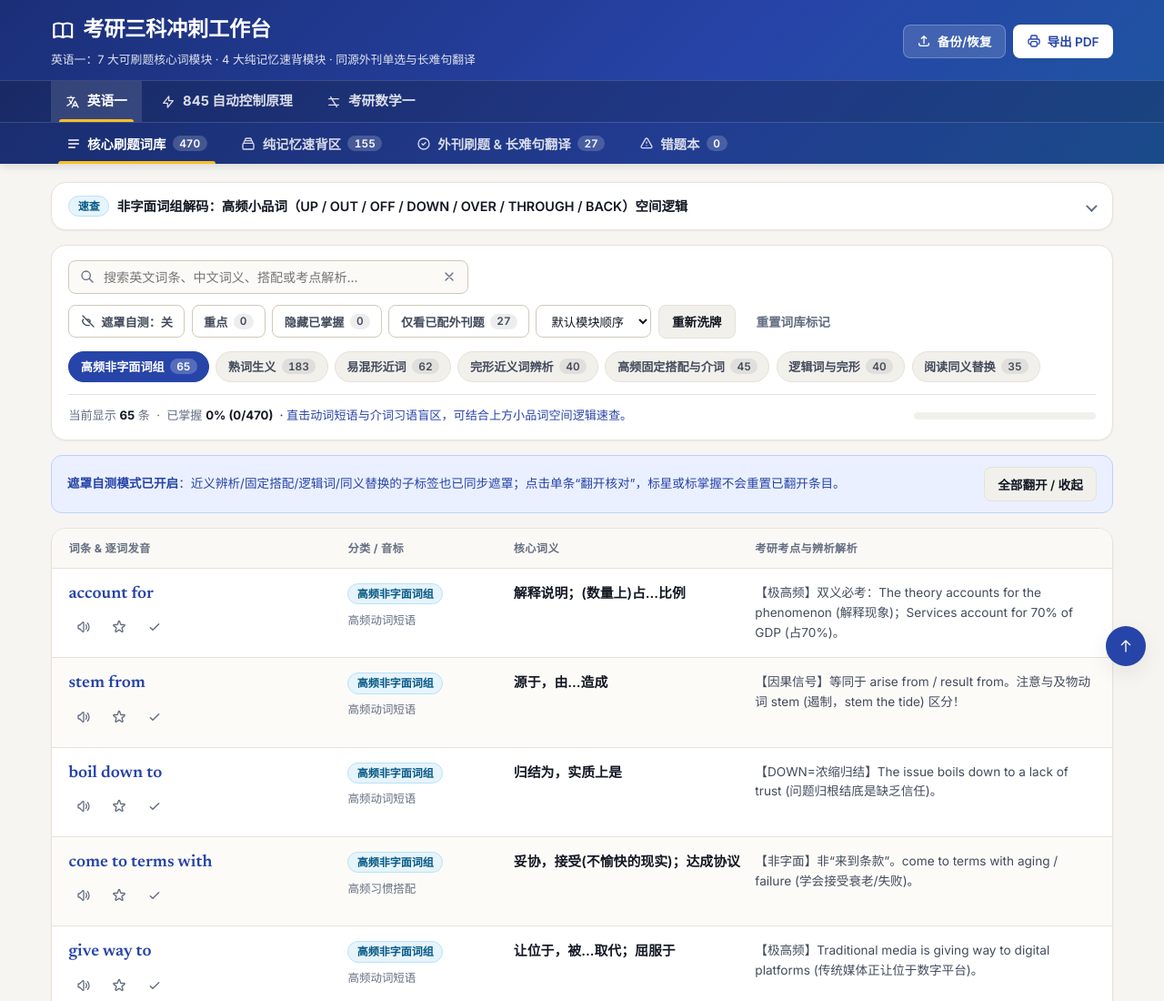
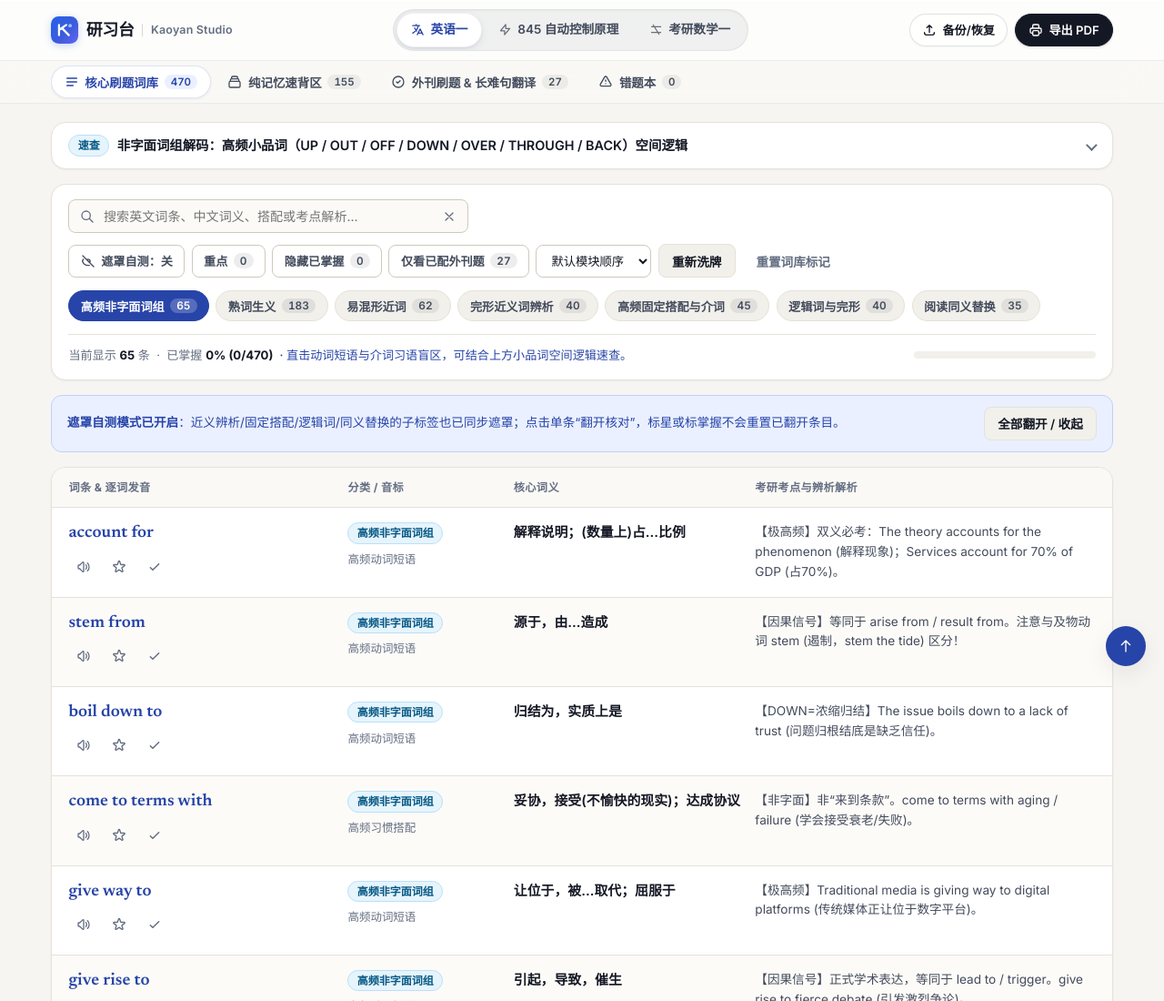
Before and after one commit to SilverHerring1/kaoyan, a plain HTML site: page index.html in a window 1280 px wide. Shown: the top 1100 px of the page at 91% size. Drawn offline with nearby package versions, Linux system fonts and the light colour scheme.

Commit message:
小更新

```diff
--- a/assets/app.js
+++ b/assets/app.js
@@ -191,10 +191,10 @@ function initTabs(store, onTabChange) {
   const panels = new Map(tabs.map(t => [t.dataset.panel, document.getElementById(t.dataset.panel)]));
 
   const titleMap = {
-    'panel-vocab': '核心刷题词库 · 英语一 | 考研三科冲刺工作台',
-    'panel-memorize': '纯记忆速背区 · 英语一 | 考研三科冲刺工作台',
-    'panel-quiz': '外刊刷题与长难句翻译 · 英语一 | 考研三科冲刺工作台',
-    'panel-mistakes': '错题本 · 英语一 | 考研三科冲刺工作台',
+    'panel-vocab': '核心刷题词库 · 英语一 | 研习台 · Kaoyan Studio',
+    'panel-memorize': '纯记忆速背区 · 英语一 | 研习台 · Kaoyan Studio',
+    'panel-quiz': '外刊刷题与长难句翻译 · 英语一 | 研习台 · Kaoyan Studio',
+    'panel-mistakes': '错题本 · 英语一 | 研习台 · Kaoyan Studio',
   };
 
   function activate(panelId, moveFocus = false) {
@@ -210,7 +210,7 @@ function initTabs(store, onTabChange) {
       }
     }
     if (store.activeSubject === 'english') {
-      document.title = titleMap[panelId] || '英语一 | 考研三科冲刺工作台';
+      document.title = titleMap[panelId] || '英语一 | 研习台 · Kaoyan Studio';
     }
     if (onTabChange) onTabChange(panelId);
   }
--- a/assets/stem.js
+++ b/assets/stem.js
@@ -1563,7 +1563,7 @@ export function initStemSubjectView(store, { subjectId, containerId }) {
     if (store.activeSubject !== subjectId || !state.manifest) return;
     const chMeta = getActiveChapterMeta();
     const prefix = chMeta ? `${chMeta.num} ${chMeta.title} · ` : '';
-    document.title = `${prefix}${state.manifest.subjectName} | 考研三科冲刺工作台`;
+    document.title = `${prefix}${state.manifest.subjectName} | 研习台 · Kaoyan Studio`;
   }
 
   async function activate() {
--- a/assets/styles.css
+++ b/assets/styles.css
@@ -74,7 +74,7 @@
   --radius-lg: 16px;
   --shadow-sm: 0 1px 2px rgba(20, 24, 36, 0.05);
   --shadow-md: 0 8px 24px rgba(20, 24, 36, 0.08);
-  --header-offset: 176px;
+  --header-offset: 92px;
 }
 
 *, *::before, *::after {
@@ -136,16 +136,45 @@ body {
   outline-offset: 2px;
 }
 
-/* Header & Primary Tabs */
+/* Header & Primary Tabs — Apple Liquid Glass / Lenso UI Inspired */
 .site-header {
-  background: linear-gradient(135deg, #1b2f78 0%, #2744a8 60%, #1e56a0 100%);
-  color: #ffffff;
   position: sticky;
   top: 0;
   z-index: 40;
   min-width: 0;
   max-width: 100%;
-  box-shadow: 0 2px 10px rgba(17, 24, 39, 0.14);
+  container-type: scroll-state;
+  container-name: site-header;
+}
+
+.site-header-surface {
+  background: rgba(255, 255, 255, 0.76);
+  backdrop-filter: saturate(180%) blur(20px);
+  -webkit-backdrop-filter: saturate(180%) blur(20px);
+  color: var(--ink-primary);
+  border-bottom: 1px solid rgba(15, 23, 42, 0.08);
+  box-shadow: inset 0 1px 0 rgba(255, 255, 255, 0.85);
+  transition: background-color 0.22s ease, box-shadow 0.22s ease, border-color 0.22s ease;
+}
+
+@container site-header scroll-state(stuck: top) {
+  .site-header-surface {
+    background: rgba(255, 255, 255, 0.88);
+    border-bottom-color: rgba(15, 23, 42, 0.11);
+    box-shadow:
+      inset 0 1px 0 rgba(255, 255, 255, 0.94),
+      0 8px 24px rgba(15, 23, 42, 0.07),
+      0 1px 3px rgba(15, 23, 42, 0.04);
+  }
+}
+
+@media (prefers-reduced-transparency: reduce) {
+  .site-header-surface,
+  .tab-bar-wrap {
+    backdrop-filter: none;
+    -webkit-backdrop-filter: none;
+    background: #ffffff;
+  }
 }
 
 .header-inner {
@@ -153,55 +182,70 @@ body {
   flex-wrap: wrap;
   align-items: center;
   justify-content: space-between;
-  gap: 0.85rem;
-  padding-block: 0.9rem 0.75rem;
+  gap: 0.75rem 1rem;
+  padding-block: 0.65rem;
+}
+
+.brand-block {
+  flex-shrink: 0;
 }
 
 .brand-title-row {
   display: flex;
   align-items: center;
   gap: 0.55rem;
-  flex-wrap: wrap;
-}
-
-.brand-title-row h1 {
+}
+
+.brand-mark {
+  display: inline-flex;
+  width: 30px;
+  height: 30px;
+  flex-shrink: 0;
+  border-radius: 9px;
+  box-shadow: 0 2px 8px rgba(37, 99, 235, 0.25), inset 0 1px 0 rgba(255, 255, 255, 0.35);
+}
+
+.brand-mark svg {
+  width: 100%;
+  height: 100%;
+  display: block;
+}
+
+.brand-title-row h1,
+.brand-title {
   margin: 0;
-  font-size: clamp(1.1rem, 2.2vw, 1.45rem);
+  font-size: 1.12rem;
   font-weight: 700;
-  letter-spacing: -0.01em;
-}
-
-.icon-brand {
-  width: 1.65rem;
-  height: 1.65rem;
+  letter-spacing: -0.02em;
+  color: var(--ink-primary);
+  line-height: 1.2;
+}
+
+.brand-divider {
+  width: 1px;
+  height: 14px;
+  background: rgba(15, 23, 42, 0.16);
   flex-shrink: 0;
 }
 
-.header-badge {
-  font-size: 0.75rem;
+.brand-en {
+  font-size: 0.78rem;
   font-weight: 600;
-  padding: 0.15rem 0.6rem;
-  border-radius: 999px;
-  background: rgba(255, 255, 255, 0.18);
-  border: 1px solid rgba(255, 255, 255, 0.28);
-  color: #ffffff;
-}
-
-.brand-subtitle {
-  margin: 0.25rem 0 0;
-  font-size: 0.8rem;
-  color: rgba(255, 255, 255, 0.86);
+  letter-spacing: 0.015em;
+  color: var(--ink-muted);
+  white-space: nowrap;
 }
 
 .header-actions {
   display: flex;
   align-items: center;
-  gap: 0.5rem;
+  gap: 0.45rem;
+  flex-shrink: 0;
 }
 
 .tab-bar-wrap {
-  background: rgba(15, 23, 42, 0.18);
-  border-top: 1px solid rgba(255, 255, 255, 0.14);
+  background: rgba(246, 245, 241, 0.62);
+  border-top: 1px solid rgba(15, 23, 42, 0.06);
 }
 
 .primary-tablist {
@@ -209,6 +253,7 @@ body {
   gap: 0.25rem;
   overflow-x: auto;
   scrollbar-width: none;
+  padding-block: 0.32rem;
 }
 
 .primary-tablist::-webkit-scrollbar {
@@ -220,42 +265,43 @@ body {
   flex: none;
   display: inline-flex;
   align-items: center;
-  gap: 0.45rem;
-  padding: 0.75rem 1.05rem;
+  gap: 0.42rem;
+  padding: 0.42rem 0.85rem;
+  border-radius: 999px;
   background: transparent;
-  border: 0;
-  color: rgba(255, 255, 255, 0.82);
+  border: 1px solid transparent;
+  color: var(--ink-secondary);
   font-family: inherit;
-  font-size: 0.9rem;
+  font-size: 0.84rem;
   font-weight: 600;
   cursor: pointer;
-  transition: color 0.15s ease, background-color 0.15s ease;
+  transition: color 0.16s ease, background-color 0.16s ease, border-color 0.16s ease, box-shadow 0.16s ease;
 }
 
 .primary-tab:hover {
-  color: #ffffff;
-  background: rgba(255, 255, 255, 0.08);
+  color: var(--ink-primary);
+  background: rgba(15, 23, 42, 0.045);
 }
 
 .primary-tab[aria-selected="true"] {
-  color: #ffffff;
-}
-
-.primary-tab[aria-selected="true"]::after {
-  content: "";
-  position: absolute;
-  inset: auto 0.5rem 0;
-  border-block-end: 3px solid #fbbf24;
-  border-radius: 3px 3px 0 0;
+  color: var(--accent);
+  background: #ffffff;
+  border-color: rgba(39, 68, 168, 0.14);
+  box-shadow: 0 1px 3px rgba(15, 23, 42, 0.07);
 }
 
 .tab-count {
-  font-size: 0.74rem;
-  padding: 0.1rem 0.48rem;
+  font-size: 0.72rem;
+  padding: 0.08rem 0.44rem;
   border-radius: 999px;
-  background: rgba(255, 255, 255, 0.18);
-  color: #ffffff;
+  background: rgba(15, 23, 42, 0.06);
+  color: var(--ink-secondary);
   font-variant-numeric: tabular-nums;
+}
+
+.primary-tab[aria-selected="true"] .tab-count {
+  background: var(--accent-soft);
+  color: var(--accent);
 }
 
 /* Icons & Buttons */
@@ -283,22 +329,33 @@ body {
 }
 
 .btn-ghost {
-  background: rgba(255, 255, 255, 0.14);
+  background: rgba(255, 255, 255, 0.72);
+  color: var(--ink-primary);
+  border-color: rgba(15, 23, 42, 0.12);
+  border-radius: 999px;
+  padding: 0.4rem 0.85rem;
+  font-size: 0.82rem;
+  box-shadow: 0 1px 2px rgba(15, 23, 42, 0.04);
+}
+
+.btn-ghost:hover {
+  background: #ffffff;
+  border-color: rgba(15, 23, 42, 0.22);
+}
+
+.btn-solid {
+  background: #141824;
   color: #ffffff;
-  border-color: rgba(255, 255, 255, 0.25);
-}
-
-.btn-ghost:hover {
-  background: rgba(255, 255, 255, 0.24);
-}
-
-.btn-solid {
-  background: #ffffff;
-  color: var(--accent);
+  border-color: #141824;
+  border-radius: 999px;
+  padding: 0.4rem 0.9rem;
+  font-size: 0.82rem;
+  box-shadow: 0 1px 3px rgba(15, 23, 42, 0.14);
 }
 
 .btn-solid:hover {
-  background: var(--accent-soft);
+  background: var(--accent);
+  border-color: var(--accent);
 }
 
 .btn-primary {
@@ -1835,26 +1892,29 @@ kbd {
 }
 
 /* ==========================================================================
-   三科顶层切换导航（语义 <nav> + <a> + aria-current="page"）
+   三科顶层分段胶囊导航（Liquid Glass Segmented Control，语义 <nav> + <a>）
    ========================================================================== */
 .subject-nav-wrap {
-  background: rgba(15, 23, 42, 0.28);
-  border-top: 1px solid rgba(255, 255, 255, 0.14);
   min-width: 0;
   max-width: 100%;
-  overflow-x: clip;
+  flex: 0 1 auto;
 }
 
 .subject-nav-list {
   list-style: none;
   margin: 0;
-  padding: 0;
-  display: flex;
-  gap: 0.35rem;
+  padding: 3px;
+  display: inline-flex;
+  align-items: center;
+  gap: 2px;
   min-width: 0;
   max-width: 100%;
   overflow-x: auto;
   scrollbar-width: none;
+  border-radius: 999px;
+  background: rgba(15, 23, 42, 0.055);
+  border: 1px solid rgba(15, 23, 42, 0.06);
+  box-shadow: inset 0 1px 2px rgba(15, 23, 42, 0.05);
 }
 
 .subject-nav-list::-webkit-scrollbar {
@@ -1869,46 +1929,65 @@ kbd {
   position: relative;
   display: inline-flex;
   align-items: center;
-  gap: 0.48rem;
-  padding: 0.68rem 1rem;
-  color: rgba(255, 255, 255, 0.84);
+  justify-content: center;
+  gap: 0.4rem;
+  padding: 0.42rem 0.92rem;
+  border-radius: 999px;
+  color: var(--ink-secondary);
   text-decoration: none;
-  font-size: 0.92rem;
+  font-size: 0.85rem;
+  font-weight: 600;
+  min-block-size: 34px;
+  border: 1px solid transparent;
+  transition: color 0.16s ease, background-color 0.16s ease, box-shadow 0.16s ease, border-color 0.16s ease;
+}
+
+.subject-link .icon {
+  width: 0.94rem;
+  height: 0.94rem;
+  opacity: 0.78;
+}
+
+.subject-link:hover {
+  color: var(--ink-primary);
+  background: rgba(255, 255, 255, 0.52);
+}
+
+.subject-link[aria-current="page"] {
+  color: var(--accent);
   font-weight: 700;
-  min-block-size: 42px;
-  transition: color 0.15s ease, background-color 0.15s ease;
-}
-
-.subject-link:hover {
-  color: #ffffff;
-  background: rgba(255, 255, 255, 0.09);
-}
-
-.subject-link[aria-current="page"] {
-  color: #ffffff;
-  background: rgba(255, 255, 255, 0.12);
-}
-
-.subject-link[aria-current="page"]::after {
-  content: "";
-  position: absolute;
-  inset: auto 0.55rem 0;
-  border-block-end: 3px solid #fbbf24;
-  border-radius: 3px 3px 0 0;
-}
-
-.subject-chip {
-  font-size: 0.72rem;
-  font-weight: 600;
-  padding: 0.1rem 0.48rem;
-  border-radius: 999px;
-  background: rgba(255, 255, 255, 0.16);
-  color: rgba(255, 255, 255, 0.95);
-}
-
-.subject-chip-new {
-  background: #fbbf24;
-  color: #1e293b;
+  background: #ffffff;
+  border-color: rgba(15, 23, 42, 0.06);
+  box-shadow:
+    0 1px 3px rgba(15, 23, 42, 0.09),
+    0 4px 10px rgba(39, 68, 168, 0.07);
+}
+
+.subject-link[aria-current="page"] .icon {
+  opacity: 1;
+}
+
+@media (max-width: 980px) {
+  .header-inner {
+    gap: 0.6rem;
+  }
+  .subject-nav-wrap {
+    order: 3;
+    flex-basis: 100%;
+    display: flex;
+    justify-content: center;
+  }
+  .subject-nav-list {
+    width: 100%;
+    justify-content: space-between;
+  }
+  .subject-nav-list li {
+    flex: 1 1 0;
+  }
+  .subject-link {
+    width: 100%;
+    padding-inline: 0.55rem;
+  }
 }
 
 /* ==========================================================================
@@ -3248,20 +3327,32 @@ dialog.stem-ref-drawer[open]:where(:not([data-closing]))::backdrop {
   .site-header {
     position: static;
   }
-  .subject-nav-wrap .container {
-    padding-inline: 0.6rem;
+  .header-inner {
+    padding-block: 0.55rem;
+    gap: 0.5rem;
+  }
+  .brand-divider,
+  .brand-en {
+    display: none;
+  }
+  .header-actions .btn {
+    padding: 0.34rem 0.68rem;
+    font-size: 0.76rem;
+    min-block-size: 32px;
   }
   .subject-nav-list {
-    gap: 0.12rem;
+    gap: 2px;
   }
   .subject-link {
-    padding: 0.56rem 0.46rem;
-    font-size: 0.8rem;
-    gap: 0.24rem;
+    padding: 0.42rem 0.35rem;
+    font-size: 0.78rem;
+    gap: 0.22rem;
+    min-block-size: 34px;
+    white-space: nowrap;
   }
   .subject-link .icon {
-    width: 0.95rem;
-    height: 0.95rem;
+    width: 0.85rem;
+    height: 0.85rem;
   }
   .quiz-card,
   .stem-card,
@@ -3306,6 +3397,13 @@ dialog.stem-ref-drawer[open]:where(:not([data-closing]))::backdrop {
     background: #ffffff !important;
     box-shadow: none !important;
     border-bottom: 2px solid #1e293b !important;
+  }
+  .site-header-surface {
+    background: #ffffff !important;
+    backdrop-filter: none !important;
+    -webkit-backdrop-filter: none !important;
+    box-shadow: none !important;
+    border-bottom: none !important;
   }
   .site-header,
   .site-header *,
--- a/index.html
+++ b/index.html
@@ -3,8 +3,8 @@
 <head>
   <meta charset="UTF-8">
   <meta name="viewport" content="width=device-width, initial-scale=1.0">
-  <title>考研三科冲刺工作台 | 英语一 · 845 自动控制原理 · 考研数学一</title>
-  <meta name="description" content="考研三科一体化冲刺学习工作台：英语一核心词库/速背/外刊刷题、浙江大学 845 自动控制原理（全公式/结论/例题/精确页码溯源/SymPy 验算）、考研数学一张宇六书体系。">
+  <title>研习台 · Kaoyan Studio | 英语一 · 845 自动控制原理 · 考研数学一</title>
+  <meta name="description" content="研习台（Kaoyan Studio）：零后端纯静态考研三科冲刺学习工作台——英语一词库/速背/外刊精析、浙江大学 845 自动控制原理（全 12 单元 · SymPy 验算）、考研数学一张宇六书体系。">
   <link rel="preconnect" href="https://fonts.googleapis.com">
   <link rel="preconnect" href="https://fonts.gstatic.com" crossorigin>
   <link href="https://fonts.googleapis.com/css2?family=Inter:wght@400;500;600;700&family=Newsreader:ital,opsz,wght@0,6..72,400;0,6..72,600;1,6..72,400&display=swap" rel="stylesheet">
@@ -16,38 +16,34 @@
 <body>
   <a href="#main-content" class="skip-link visually-hidden">跳到正文内容</a>
 
-  <!-- 顶部栏 -->
+  <!-- 顶部栏（Liquid Glass 单行毛玻璃导航） -->
   <header class="site-header">
+    <div class="site-header-surface">
       <div class="container header-inner">
         <div class="brand-block">
           <div class="brand-title-row">
-          <svg class="icon-brand" viewBox="0 0 24 24" fill="none" stroke="currentColor" stroke-width="2" aria-hidden="true">
-            <path stroke-linecap="round" stroke-linejoin="round" d="M12 6.253v13m0-13C10.832 5.477 9.246 5 7.5 5S4.168 5.477 3 6.253v13C4.168 18.477 5.754 18 7.5 18s3.332.477 4.5 1.253m0-13C13.168 5.477 14.754 5 16.5 5c1.747 0 3.332.477 4.5 1.253v13C19.832 18.477 18.247 18 16.5 18c-1.746 0-3.332.477-4.5 1.253"/>
+            <span class="brand-mark" aria-hidden="true">
+              <svg viewBox="0 0 32 32" fill="none" xmlns="http://www.w3.org/2000/svg">
+                <defs>
+                  <linearGradient id="brandMarkGrad" x1="0" y1="0" x2="32" y2="32" gradientUnits="userSpaceOnUse">
+                    <stop offset="0%" stop-color="#2563eb"/>
+                    <stop offset="55%" stop-color="#3b5bdb"/>
+                    <stop offset="100%" stop-color="#6366f1"/>
+                  </linearGradient>
+                </defs>
+                <rect width="32" height="32" rx="9" fill="url(#brandMarkGrad)"/>
+                <path d="M9.5 22V10M9.5 16L18 10M13.2 14L21 22" stroke="#ffffff" stroke-width="2.4" stroke-linecap="round" stroke-linejoin="round"/>
+                <circle cx="22.5" cy="10.8" r="2.1" fill="#93c5fd"/>
               </svg>
-          <h1>考研三科冲刺工作台</h1>
-        </div>
-        <p class="brand-subtitle" id="headerSubtitle">英语一（11 模块词库/速背/外刊刷题）｜ 845 自动控制原理（原书页码溯源 · SymPy 验算）｜ 考研数学一（张宇六书分单元）</p>
-      </div>
-
-      <div class="header-actions no-print">
-        <button id="openBackupBtn" type="button" class="btn btn-ghost">
-          <svg class="icon" viewBox="0 0 24 24" fill="none" stroke="currentColor" stroke-width="2" aria-hidden="true">
-            <path stroke-linecap="round" stroke-linejoin="round" d="M4 16v1a3 3 0 003 3h10a3 3 0 003-3v-1m-4-8l-4-4m0 0L8 8m4-4v12"/>
-          </svg>
-          <span>备份/恢复</span>
-        </button>
-        <button id="printBtn" type="button" class="btn btn-solid">
-          <svg class="icon" viewBox="0 0 24 24" fill="none" stroke="currentColor" stroke-width="2" aria-hidden="true">
-            <path stroke-linecap="round" stroke-linejoin="round" d="M17 17h2a2 2 0 002-2v-4a2 2 0 00-2-2H5a2 2 0 00-2 2v4a2 2 0 002 2h2m2 4h6a2 2 0 002-2v-4a2 2 0 00-2-2H9a2 2 0 00-2 2v4a2 2 0 002 2zm8-12V5a2 2 0 00-2-2H9a2 2 0 00-2 2v4h10z"/>
-          </svg>
-          <span>导出 PDF</span>
-        </button>
+            </span>
+            <h1 class="brand-title">研习台</h1>
+            <span class="brand-divider" aria-hidden="true"></span>
+            <span class="brand-en">Kaoyan Studio</span>
           </div>
         </div>
 
-    <!-- 顶层三科切换（语义 nav + a，非 tablist） -->
+        <!-- 顶层三科分段胶囊切换（语义 nav + a，非 tablist） -->
         <nav class="subject-nav-wrap no-print" aria-label="科目切换">
-      <div class="container">
           <ul class="subject-nav-list">
             <li>
               <a href="#english" class="subject-link" data-subject="english" aria-current="page">
@@ -74,8 +70,23 @@
               </a>
             </li>
           </ul>
+        </nav>
+
+        <div class="header-actions no-print">
+          <button id="openBackupBtn" type="button" class="btn btn-ghost">
+            <svg class="icon" viewBox="0 0 24 24" fill="none" stroke="currentColor" stroke-width="2" aria-hidden="true">
+              <path stroke-linecap="round" stroke-linejoin="round" d="M4 16v1a3 3 0 003 3h10a3 3 0 003-3v-1m-4-8l-4-4m0 0L8 8m4-4v12"/>
+            </svg>
+            <span>备份/恢复</span>
+          </button>
+          <button id="printBtn" type="button" class="btn btn-solid">
+            <svg class="icon" viewBox="0 0 24 24" fill="none" stroke="currentColor" stroke-width="2" aria-hidden="true">
+              <path stroke-linecap="round" stroke-linejoin="round" d="M17 17h2a2 2 0 002-2v-4a2 2 0 00-2-2H5a2 2 0 00-2 2v4a2 2 0 002 2h2m2 4h6a2 2 0 002-2v-4a2 2 0 00-2-2H9a2 2 0 00-2 2v4a2 2 0 002 2zm8-12V5a2 2 0 00-2-2H9a2 2 0 00-2 2v4h10z"/>
+            </svg>
+            <span>导出 PDF</span>
+          </button>
         </div>
-    </nav>
+      </div>
 
       <!-- 英语一子视图切换 Tablist -->
       <div id="englishTabBarWrap" class="tab-bar-wrap no-print">
@@ -109,6 +120,7 @@
               <span>错题本</span>
               <span class="tab-count" id="tabMistakeCount">0</span>
             </button>
+          </div>
         </div>
       </div>
     </div>
```
Also changed, not shown: docs/assets/hero-banner.svg (added), 1 other file. Lines whose indentation alone changed are shown as unchanged.
